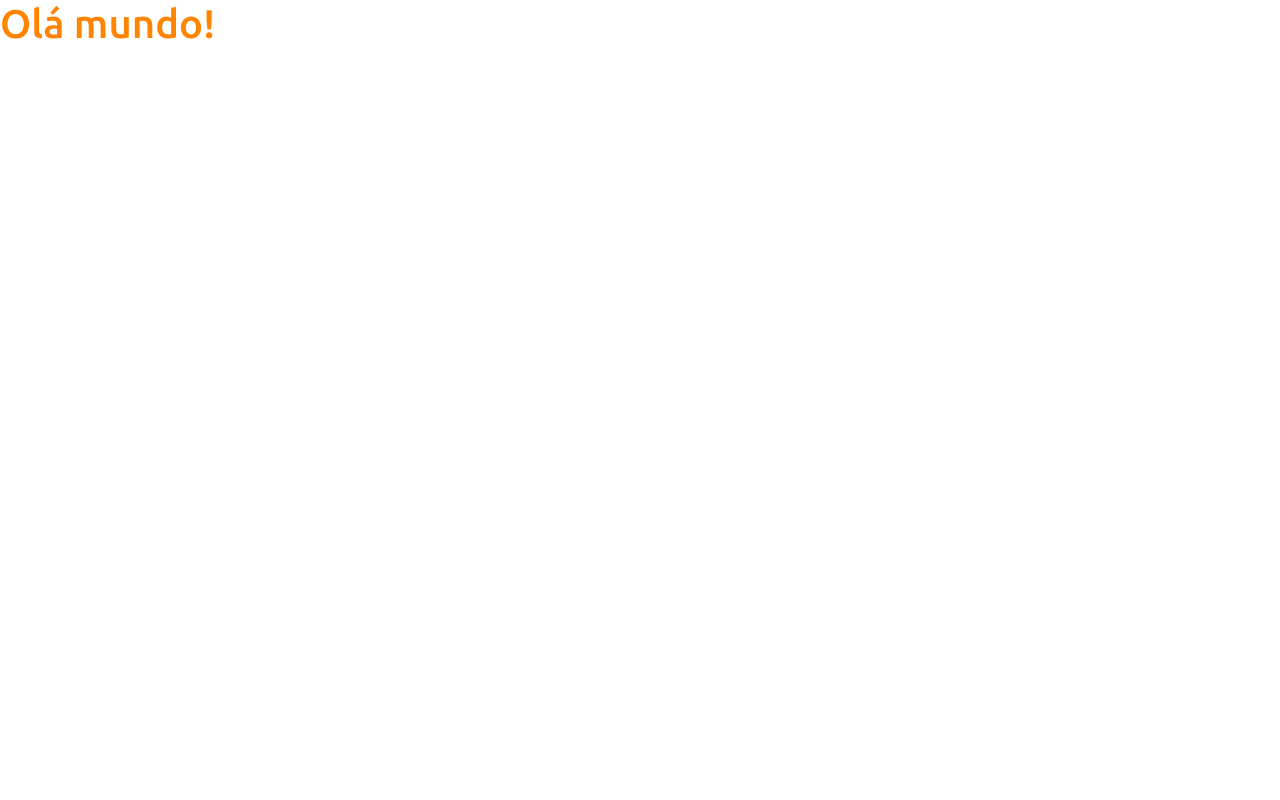
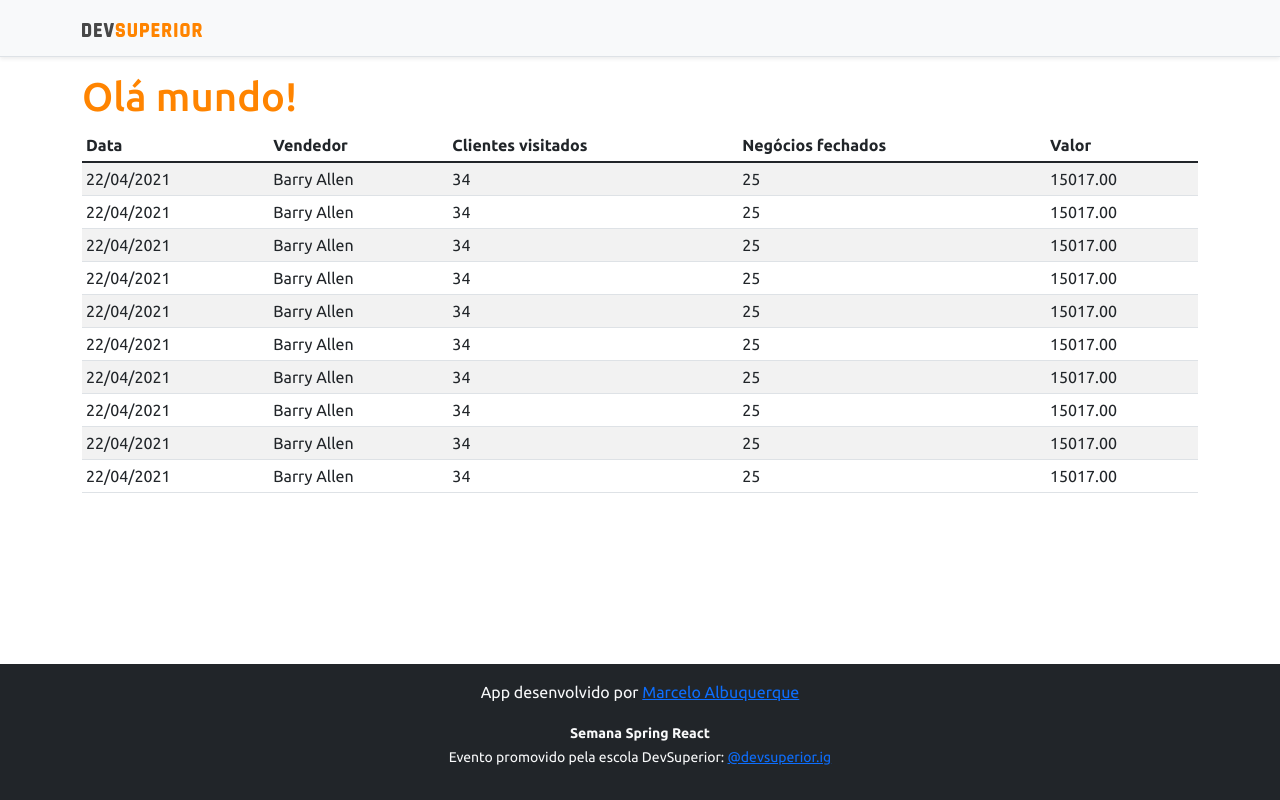
Before and after one commit to MarceloAlbuquerqueDEV/projeto-sds3, a React (Create React App) app in the folder frontend/: page / in a window 1280 px wide. Built offline with nearby package versions, Linux system fonts and the light colour scheme.

Commit message:
Basic statics components

```diff
--- a/frontend/src/App.tsx
+++ b/frontend/src/App.tsx
@@ -1,9 +1,18 @@
+import DataTable from 'components/DataTable'
+import Footer from 'components/Footer'
+import NavBar from 'components/NavBar'
+
 function App() {
   return (
-    <div>
-      <h1 className="text-primary">Olá mundo!</h1>
-    </div>
-  );
+    <>
+      <NavBar />
+      <div className="container">
+        <h1 className="text-primary">Olá mundo!</h1>
+        <DataTable />
+      </div>
+      <Footer />
+    </>
+  )
 }
 
-export default App;
+export default App
--- /dev/null
+++ b/frontend/src/components/DataTable/index.tsx
@@ -0,0 +1,91 @@
+const DataTable = () => {
+  return (
+    <div className="table-responsive">
+      <table className="table table-striped table-sm">
+        <thead>
+          <tr>
+            <th>Data</th>
+            <th>Vendedor</th>
+            <th>Clientes visitados</th>
+            <th>Negócios fechados</th>
+            <th>Valor</th>
+          </tr>
+        </thead>
+        <tbody>
+          <tr>
+            <td>22/04/2021</td>
+            <td>Barry Allen</td>
+            <td>34</td>
+            <td>25</td>
+            <td>15017.00</td>
+          </tr>
+          <tr>
+            <td>22/04/2021</td>
+            <td>Barry Allen</td>
+            <td>34</td>
+            <td>25</td>
+            <td>15017.00</td>
+          </tr>
+          <tr>
+            <td>22/04/2021</td>
+            <td>Barry Allen</td>
+            <td>34</td>
+            <td>25</td>
+            <td>15017.00</td>
+          </tr>
+          <tr>
+            <td>22/04/2021</td>
+            <td>Barry Allen</td>
+            <td>34</td>
+            <td>25</td>
+            <td>15017.00</td>
+          </tr>
+          <tr>
+            <td>22/04/2021</td>
+            <td>Barry Allen</td>
+            <td>34</td>
+            <td>25</td>
+            <td>15017.00</td>
+          </tr>
+          <tr>
+            <td>22/04/2021</td>
+            <td>Barry Allen</td>
+            <td>34</td>
+            <td>25</td>
+            <td>15017.00</td>
+          </tr>
+          <tr>
+            <td>22/04/2021</td>
+            <td>Barry Allen</td>
+            <td>34</td>
+            <td>25</td>
+            <td>15017.00</td>
+          </tr>
+          <tr>
+            <td>22/04/2021</td>
+            <td>Barry Allen</td>
+            <td>34</td>
+            <td>25</td>
+            <td>15017.00</td>
+          </tr>
+          <tr>
+            <td>22/04/2021</td>
+            <td>Barry Allen</td>
+            <td>34</td>
+            <td>25</td>
+            <td>15017.00</td>
+          </tr>
+          <tr>
+            <td>22/04/2021</td>
+            <td>Barry Allen</td>
+            <td>34</td>
+            <td>25</td>
+            <td>15017.00</td>
+          </tr>
+        </tbody>
+      </table>
+    </div>
+  )
+}
+
+export default DataTable
--- /dev/null
+++ b/frontend/src/components/Footer/index.tsx
@@ -0,0 +1,34 @@
+const Footer = () => {
+  return (
+    <footer className="footer mt-auto py-3 bg-dark">
+      <div className="container">
+        <p className="text-light">
+          App desenvolvido por{' '}
+          <a
+            href="https://github.com/MarceloAlbuquerqueTI"
+            target="_blank"
+            rel="noreferrer"
+          >
+            Marcelo Albuquerque
+          </a>
+        </p>
+        <p className="text-light">
+          <small>
+            <strong>Semana Spring React</strong>
+            <br />
+            Evento promovido pela escola DevSuperior:{' '}
+            <a
+              href="https://instagram.com/devsuperior.ig"
+              target="_blank"
+              rel="noreferrer"
+            >
+              @devsuperior.ig
+            </a>
+          </small>
+        </p>
+      </div>
+    </footer>
+  )
+}
+
+export default Footer
--- /dev/null
+++ b/frontend/src/components/NavBar/index.tsx
@@ -0,0 +1,15 @@
+import ImgDsDark from 'assets/img/ds-dark.svg'
+
+const NavBar = () => {
+  return (
+    <div className=" d-flex flex-column flex-md-row align-items-center p-3 px-md-4 mb-3 bg-light border-bottom shadow-sm ">
+      <div className=" container ">
+        <nav className=" my-2 my-md-0 mr-md-3 ">
+          <img src={ImgDsDark} alt=" DevSuperior " width=" 120 " />
+        </nav>
+      </div>
+    </div>
+  )
+}
+
+export default NavBar
```
Also changed, not shown: frontend/src/assets/img/ds-dark.svg (added).
